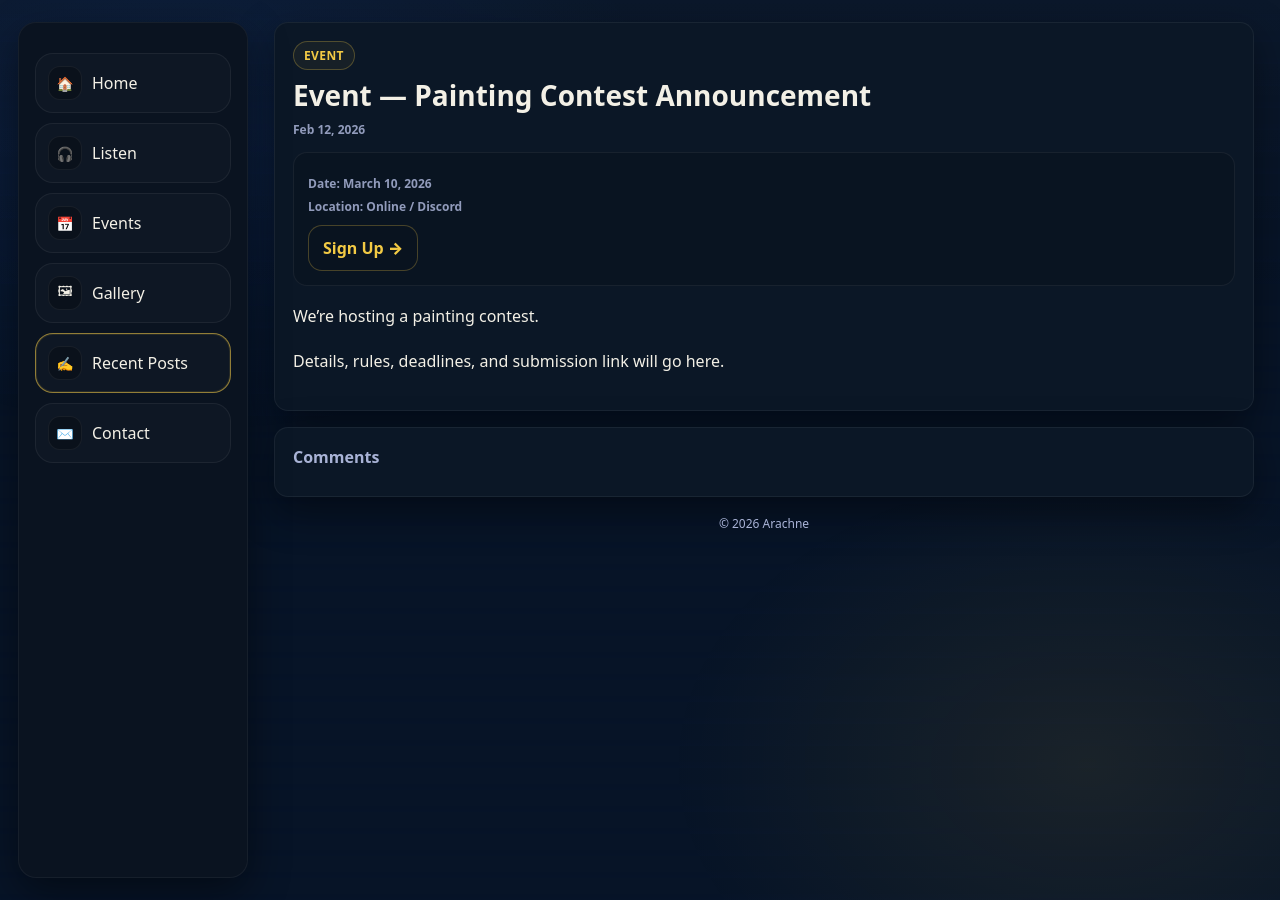
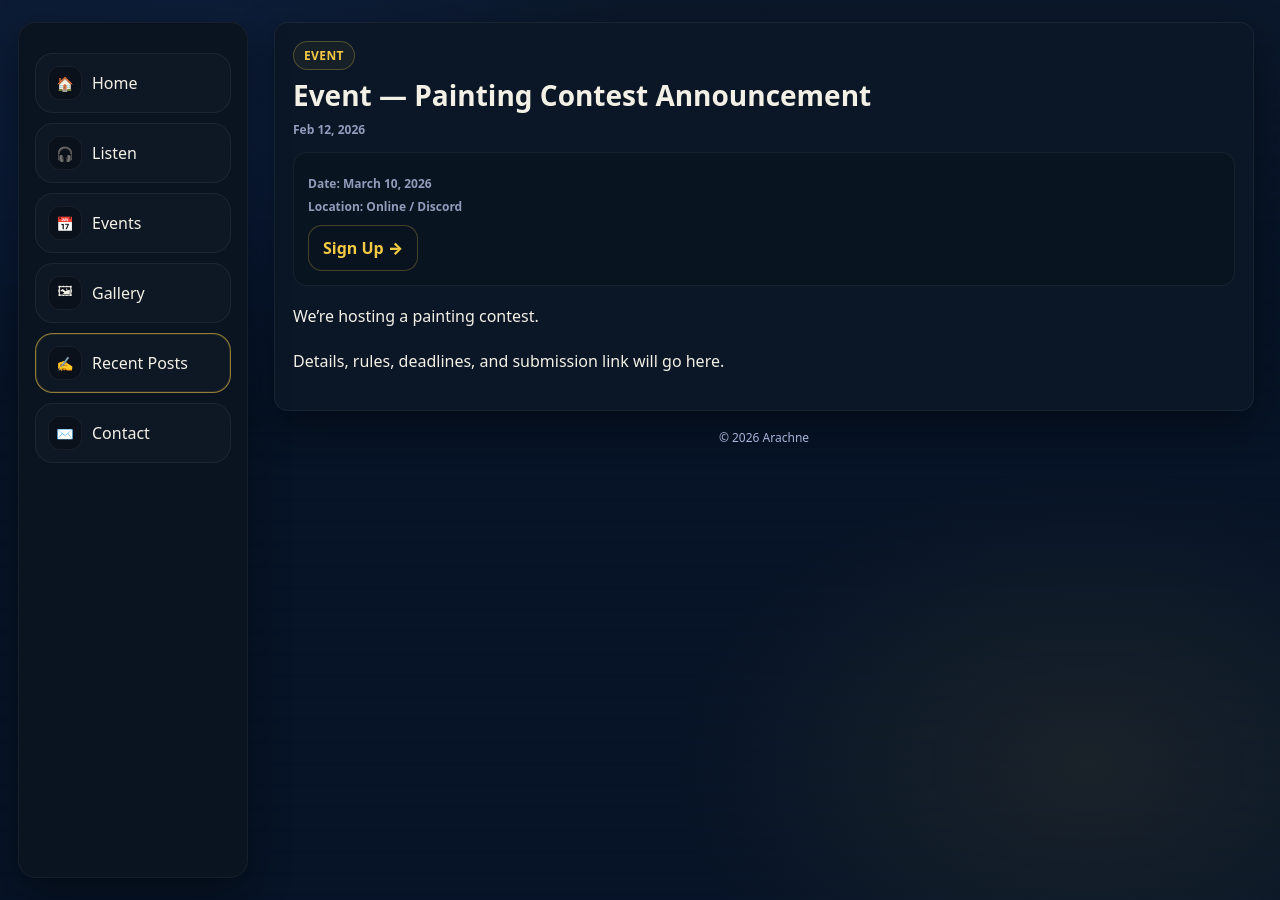
Before and after one commit to InventorofSoup/ArachneAWebsite, a Jekyll site: the page built from _posts/2026-02-12-event-painting-contest-announcement.md, in a window 1280 px wide. Built offline with Jekyll 4.4.1, drawn with Linux system fonts in a browser that asks for light colours; comment, search, counter and statistics services are not loaded.

Commit message:
Update giscus.html

```diff
--- a/_includes/giscus.html
+++ b/_includes/giscus.html
@@ -1,7 +1,3 @@
-<section class="panel section" style="margin-top:16px;">
-  <h2 class="feed-title">Comments</h2>
-
-
 <script src="https://giscus.app/client.js"
         data-repo="inventorofsoup/ArachneAWebsite"
         data-repo-id="R_kgDOROT_EQ"
@@ -17,4 +13,3 @@
         crossorigin="anonymous"
         async>
 </script>
-</section>
```
